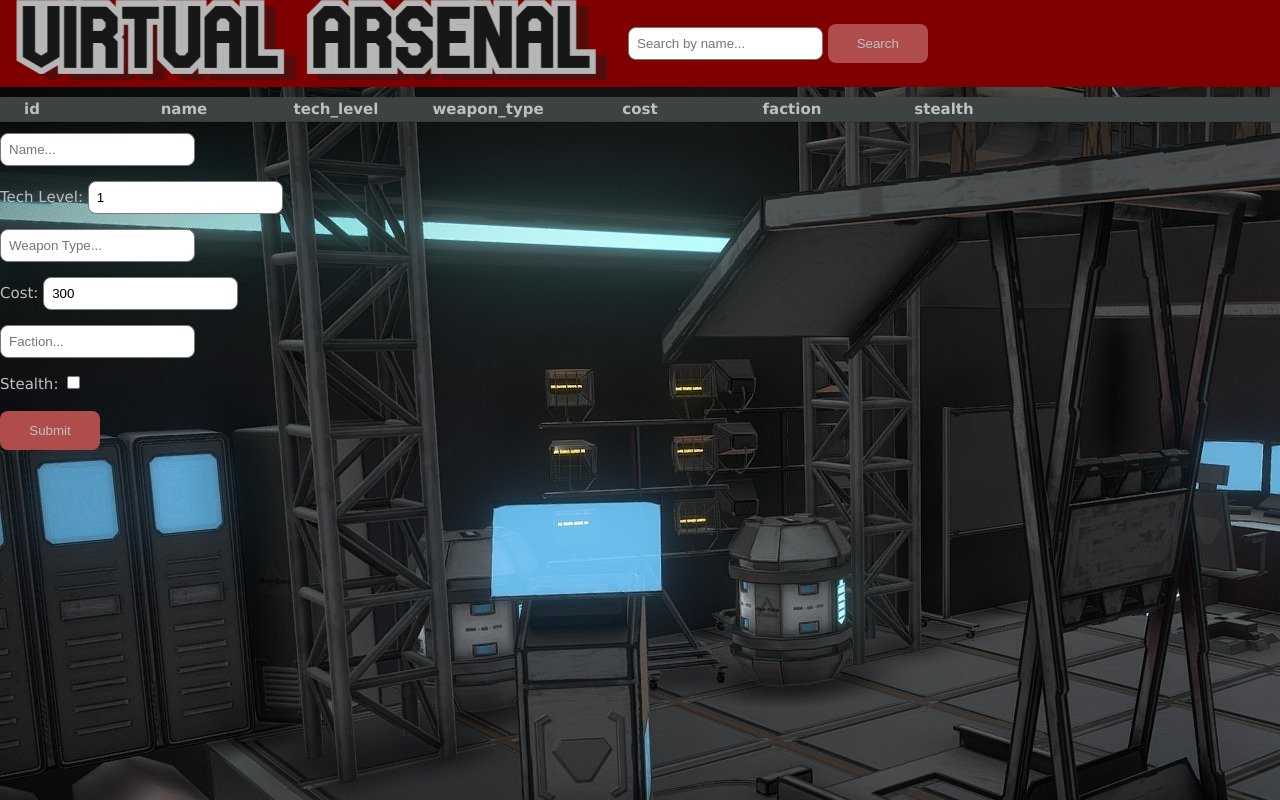
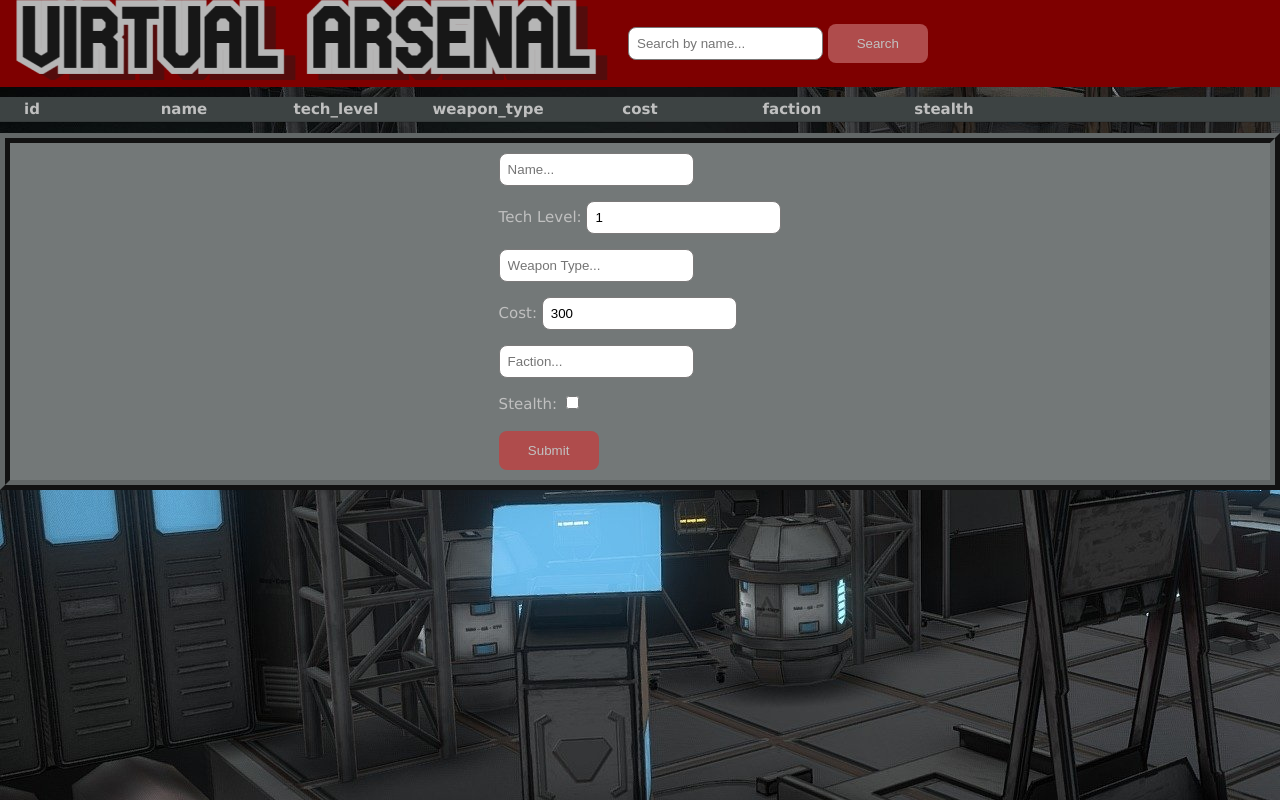
Before and after one commit to blochern/mvp-project, a website: page public/index.html in a window 1280 px wide. Shown: the top 800 px of the page. Drawn offline with Linux system fonts and the light colour scheme; no server answers.

Commit message:
final style edits

```diff
--- a/public/style.css
+++ b/public/style.css
@@ -82,7 +82,13 @@ button:hover {
     color:gold;
 }
 
-#edit-tr {
-    display: flex;
-    flex-flow: row;
+#create-form-holder{
+    display:flex;
+    justify-content:center;
+    margin:auto;
+    background-color:rgb(115, 120, 120);
+    padding:10px;
+    border-color:rgb(98, 103, 103);
+    border-style:ridge;
+    border-width:10px;
 }
```
